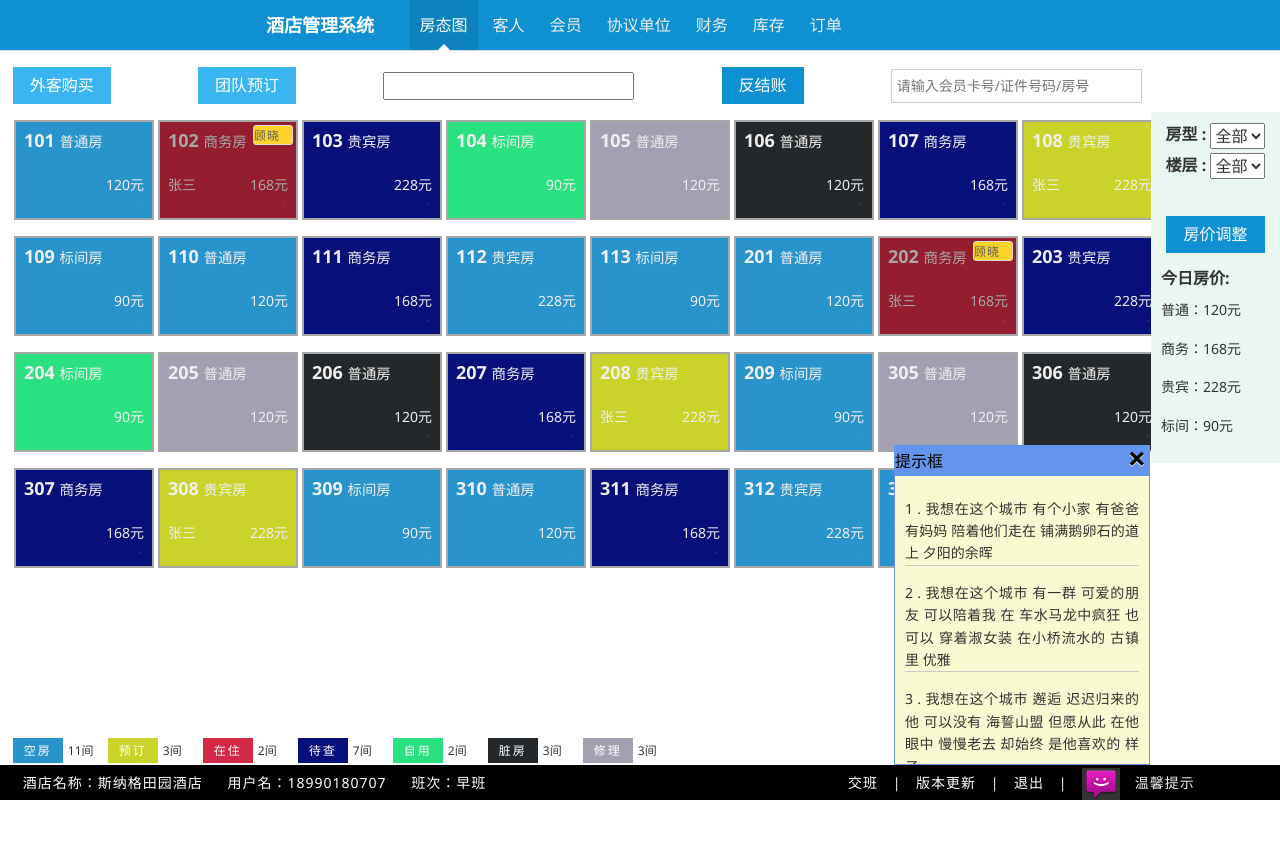
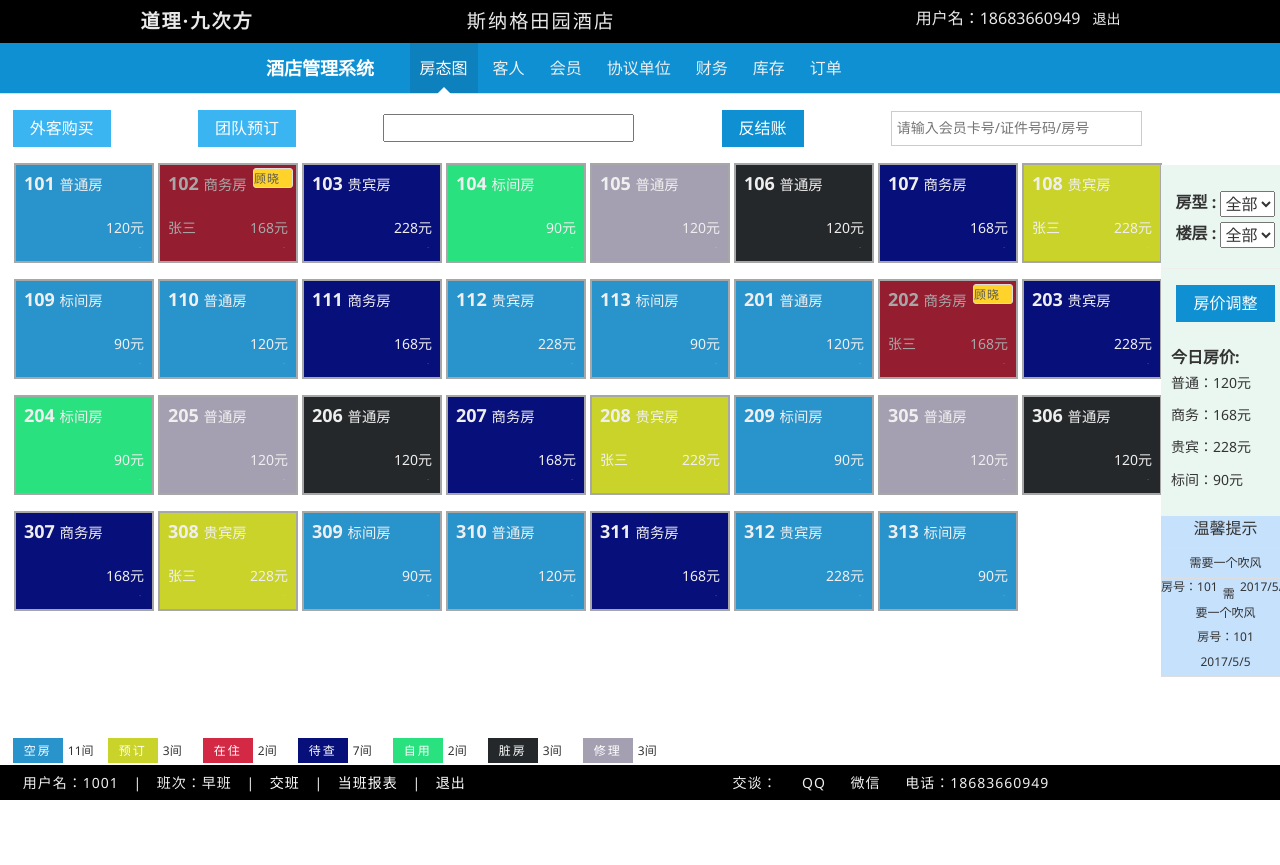
Before and after one commit to huangyangteng/hotel, a website: page index.html in a window 1280 px wide. Before the commit the page ends 822 px from the top, so only its background shows below. Drawn offline with nearby package versions, Linux system fonts and the light colour scheme; no server answers.

Commit message:
修改导航

```diff
--- a/css/index.css
+++ b/css/index.css
@@ -21,6 +21,7 @@ section#three································不
     width: 100%;
     height: 700px;
     margin: 10px;
+    position: relative;
 }
 #main{
     width: 90%;
@@ -30,16 +31,58 @@ section#three································不
 #bar{
     width: 10%;
     min-width: 129px;
-    padding: 10px;
     user-select: none;
     position: absolute;
+    top: 10px;
     right: 0px;
+
     text-align: center;
     background-color:#eaf7f0;
 }
     .modal_location{
         margin-top: 30px;
         margin-bottom: 20px;
+    }
+    nav{
+        color: #EAE9E9;
+        background: #000;
+
+    }
+    nav ul{
+        margin: 0px;
+        width: 80%;
+        margin-left: 8%;
+        position: relative;
+    }
+    nav ul li{
+        display: inline-block;
+        list-style: none;
+        padding: 6px;
+    }
+    nav ul li:first-child{
+        font-size: 1.2em;
+        letter-spacing: 2px;
+        font-weight: bold;
+    }
+    nav ul li:nth-child(2){
+        width: 30%;
+        font-size: 1.2em;
+        letter-spacing: 2px;
+        position: absolute;
+        left: 35%;
+    }
+    nav ul li:nth-child(3){
+        float: right;
+    }
+    nav ul li:nth-child(4){
+        float: right;
+    }
+    nav ul li:nth-child(3) a{
+        font-size: 14px;
+        color: #EAE9E9;
+    }
+    nav ul li:nth-child(3) a:hover{
+        color: #fff;
     }
 /*外客购买 start*/
     .one_content{
@@ -302,9 +345,13 @@ section#three································不
         width: 40%;
         border: 1px solid #E3E1E1;
     }
+    .todayprice{
+        padding: 10px;
+    }
     .todayprice p{
         font-size: 14px;
         text-align: left;
+        margin-bottom: 10px;
     }
     .todayprice b{
         font-size: 16px;
@@ -313,57 +360,37 @@ section#three································不
         line-height: 50px;
         display: block;
     }
+    #msg{
+        background: #C6E1FC;
+    }
+    #msg p{
+        margin-bottom: 5px;
+        margin-top: 5px;
+    }
+    #msg ul{
+        padding: 0px;
+        margin: 0px;
+    }
+    #msg ul li{
+        list-style: none;
+        border-top: 1px solid #ddd;
+        border-bottom: 1px solid #ddd;
+    }
+    #msg ul li p{
+        font-size: 12px;
+    }
+    #msg ul li div p:nth-child(1){
+        float: left;
+
+        margin: 0px;
+    }
+    #msg ul li div p:nth-child(2){
+        float: right;
+
+        margin: 0px;
+    }
 
 /*end       房态的右边栏 */
-/*msg start*/
-    #msg{
-        width: 20%;
-        height: 40%;
-        border: 1px solid cornflowerblue;
-        background: cornflowerblue;
-        position: absolute;
-        bottom: 35px;
-        right: 10%;
-
-    }
-    #title{
-        width: 100%;
-        height: 30px;
-        line-height: 30px;
-        color:black;
-        background: cornflowerblue;
-        position: absolute;
-    }
-    #title button{
-        font-size: 32px;
-        float: right;
-    }
-    #mainmsg{
-        width: 100%;
-        height: 100%;
-        padding: 10px;
-        text-align: justify;
-        background: lightgoldenrodyellow;
-        overflow-y: scroll;
-    }
-    #mainmsg p{
-        font-size: 14px;
-        margin-bottom: 0px;
-        cursor: pointer;
-    }
-    #mainmsg p.mm_a{
-        text-align: right;
-    }
-    #mainmsg div{
-        font-size: 12px;
-        text-align: right;
-        border-bottom: 1px #C9CACA solid
-    }
-    #mainmsg a{
-        color: #0e90d2;
-        }
-/* end msg*/
-
 /*房态图的下边烂 start*/
     #three{
         position: absolute;
@@ -420,13 +447,20 @@ section#three································不
         letter-spacing: 1px;
         padding: 0 1%;
     }
+    footer p{
+        display: inline-block;
+        padding: 0px;
+        margin: 0px;
+        margin-left: 10px;
+        margin-right: 10px;
+    }
     #left{
         color:#F0EEEE;
-        width: 60% !important;
+        width: 40% !important;
         float: left;
     }
     #right{
-        width: 40% !important;
+        width: 60% !important;
         float: right;
         color:#F0EEEE;
         text-align: center;
@@ -437,8 +471,8 @@ section#three································不
     }
     .foot{
         color:#E7E5E5;
+    }
 
-    }
     #dialogbox1{
         border: 1px solid #C6C5C5;
         box-shadow: 0px 10px 30px #C6C5C5;
@@ -448,11 +482,6 @@ section#three································不
         display: inline-block;
     }
 /*end foot */
-
-a{
-    text-decoration: none;
-}
-a:visited{color:white;}
 @media ( max-width:1300px ){
     #msg{
         right: 130px;
--- a/index.html
+++ b/index.html
@@ -23,7 +23,14 @@
  -->
 <body  ng-app="myApp" ng-controller="Ctrl">
     <!-- nav start -->
-
+        <nav>
+            <ul>
+              <li>道理·九次方</li>
+              <li>斯纳格田园酒店</li>
+              <li><a href="index.html" >退出</a></li>
+              <li>用户名：<span>18683660949<span></li>
+            </ul>
+        </nav>
         <header class="am-topbar">
             <h1 class="am-topbar-brand" style="margin-left:20%;margin-right:2%;">
               <a href="#" style="color:white;">酒店管理系统</a>
@@ -383,53 +390,13 @@
                       </div>
                   </div>
               </div>   <!-- 空房的模态窗口-->
-            <!-- ··············提示框 start······························· -->
-              <div id="msg">
-                  <div id="title">
-                      <span>提示框</span>
-                      <span>
-                          <button class=" am-btn-xs am-close ">&times;</button>
-                      </span>
-                  </div>
-                  <div id="mainmsg">
-                      <br>
-                      <p>1 . 我想在这个城市
-                      有个小家 有爸爸有妈妈
-                      陪着他们走在 铺满鹅卵石的道上
-                      夕阳的余晖
-                      </p>
-                      <div class="nowTime"></div>
-                      <p>2 . 我想在这个城市
-                      有一群 可爱的朋友
-                      可以陪着我 在
-                      车水马龙中疯狂
-                      也可以 穿着淑女装
-                      在小桥流水的
-                      古镇里 优雅</p>
-                      <div class="nowTime"></div>
-                      <p>3 . 我想在这个城市
-                      邂逅 迟迟归来的他
-                      可以没有 海誓山盟
-                      但愿从此 在他眼中
-                      慢慢老去
-                      却始终 是他喜欢的
-                      样子</p>
-                      <div class="nowTime"></div>
-                      <p>4 . 有一群 可爱的朋友
-                      可以陪着我 在
-                      车水马龙中疯狂
-                      也可以 穿着淑女装
-                      在小桥流水的
-                      古镇里 优雅</p>
-                      <div class="nowTime"></div>
-                      <p class="mm_a"><a href="#">更多&raquo;</a></p>
-                  </div>
-              </div>
-            <!-- ··············end 提示框 ······························ -->
+
           </div>
           <!-- ···············右侧边栏··························· -->
+
           <div id="bar">
             <!-- ···············房态 start·················· -->
+              <br>
               <label>房型 :</label>
                 <select ng-init="roomShape=roomshapes[0]" ng-model="roomShape" ng-options="x as x.name for x in roomshapes"></select>
               <br>
@@ -501,6 +468,26 @@
                   </div>
               </div>
             <!-- ·························end 今日房价······················ -->
+            <!-- ··············提示框 start······························· -->
+              <div id="msg">
+                <p>温馨提示</p>
+                <ul>
+                  <li>
+                    <p>需要一个吹风</p>
+                    <div>
+                       <p>房号：<span>101</span></p>
+                       <p>2017/5/5</p>
+                    </div>
+
+                  </li>
+                  <li>
+                    <p>需要一个吹风</p>
+                    <p>房号：<span>101</span></p>
+                    <p>2017/5/5</p>
+                  </li>
+                </ul>
+              </div>
+            <!-- ··············end 提示框 ······························ -->
           </div>
       </section>
     <!-- ·················不同颜色对应不同房间······································· -->
@@ -512,19 +499,15 @@
     <!-- ·································页脚································ -->
       <footer>
           <div id="left">
-            <span class="foot">酒店名称：斯纳格田园酒店</span>
-            <span class="foot">用户名：18990180707</span>
-            <span class="foot">班次：早班</span>
-          </div>
-          <div id="right">
+              <p>用户名：<span>1001<span></p>
+              <span>|</span>
+              <p>班次：<span>早班</span></p>
+              <span>|</span>
               <a href="#" class="foot" data-am-modal="{target: '#doc-modal-shiftexchange',    closeViaDimmer: 0, width:1100, height:800}">交班</a>
               <span>|</span>
-              <a href="#" class="foot">版本更新</a>
+              <a href="#" class="foot">当班报表</a>
               <span>|</span>
               <a href="#" class="foot">退出</a>
-              <span>|</span>
-              <a href="#" class="foot"><img src="image/message.gif"></a>
-              <span class="prompt" >温馨提示</span>
           </div>
           <div class="am-modal am-modal-no-btn" tabindex="-1" id="doc-modal-shiftexchange">
               <div class="am-modal-dialog modal_location">
@@ -699,6 +682,12 @@
                   </div>
               </div>
           </div><!--交班报表的模态窗口-->
+          <div id="right">
+            <p>交谈：</p>
+            <p>QQ</p>
+            <p>微信</p>
+            <p>电话：<span>18683660949</span></p>
+          </div>
       </footer>
 <script>
   // 获取本地时间  start
```
